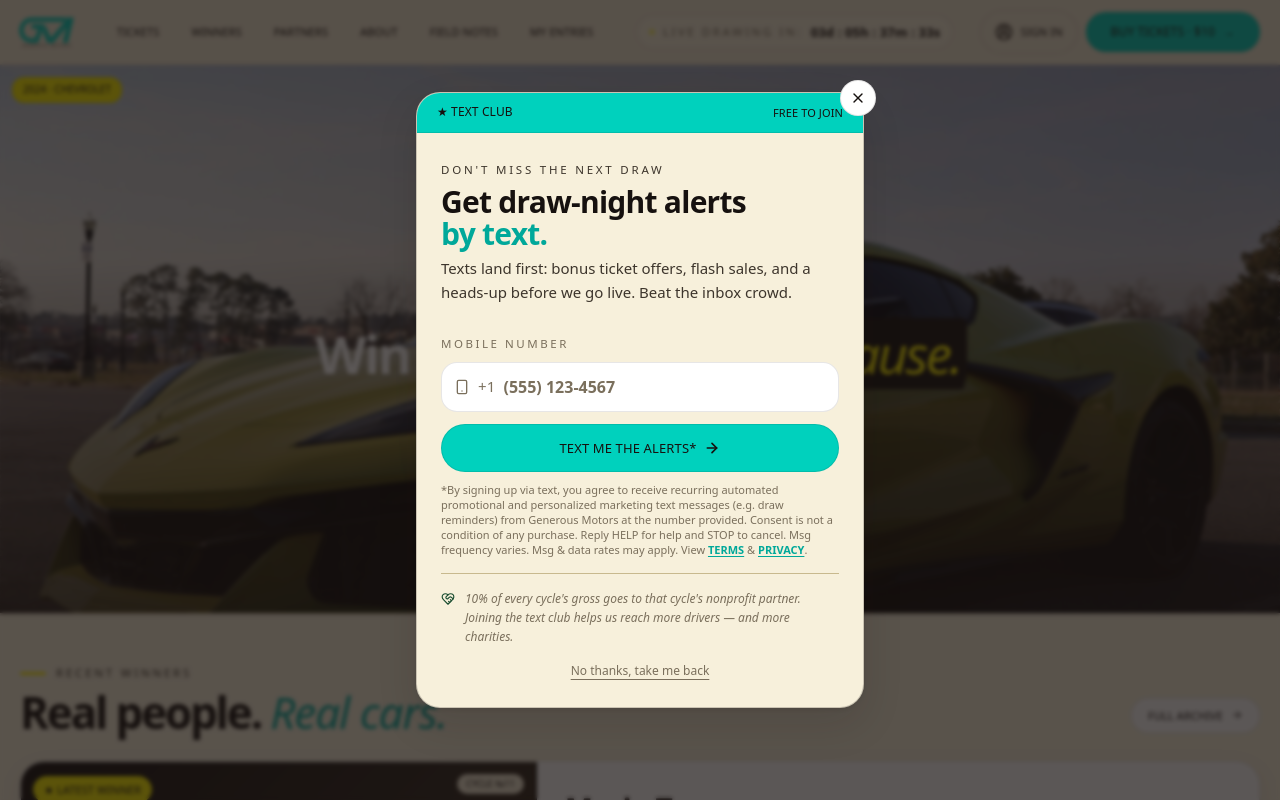
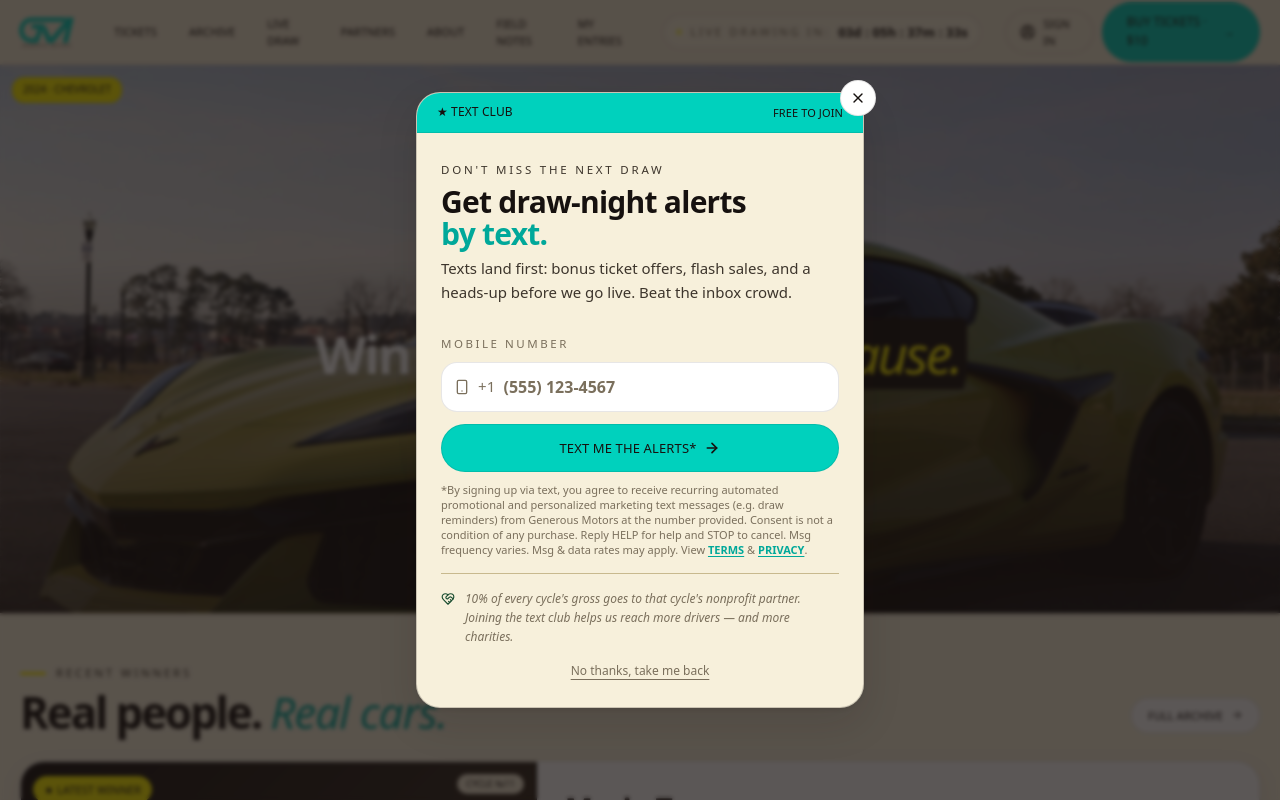
Before and after one commit to da7a90-backup/gmdemo, a Next.js app: page / in a window 1280 px wide. Shown: the top 800 px of the page. Built offline with nearby package versions, Linux system fonts and the light colour scheme; a web font is replaced by a local one.

Commit message:
Feat: archive and live draw in header nav

```diff
--- a/src/components/site-header.tsx
+++ b/src/components/site-header.tsx
@@ -9,7 +9,8 @@ import { activeDraw } from "@/lib/mock-data";
 
 const NAV = [
   { href: "/tickets", label: "Tickets" },
-  { href: "/winners", label: "Winners" },
+  { href: "/winners", label: "Archive" },
+  { href: "/live", label: "Live draw" },
   { href: "/partners", label: "Partners" },
   { href: "/about", label: "About" },
   { href: "/blog", label: "Field Notes" },
```
